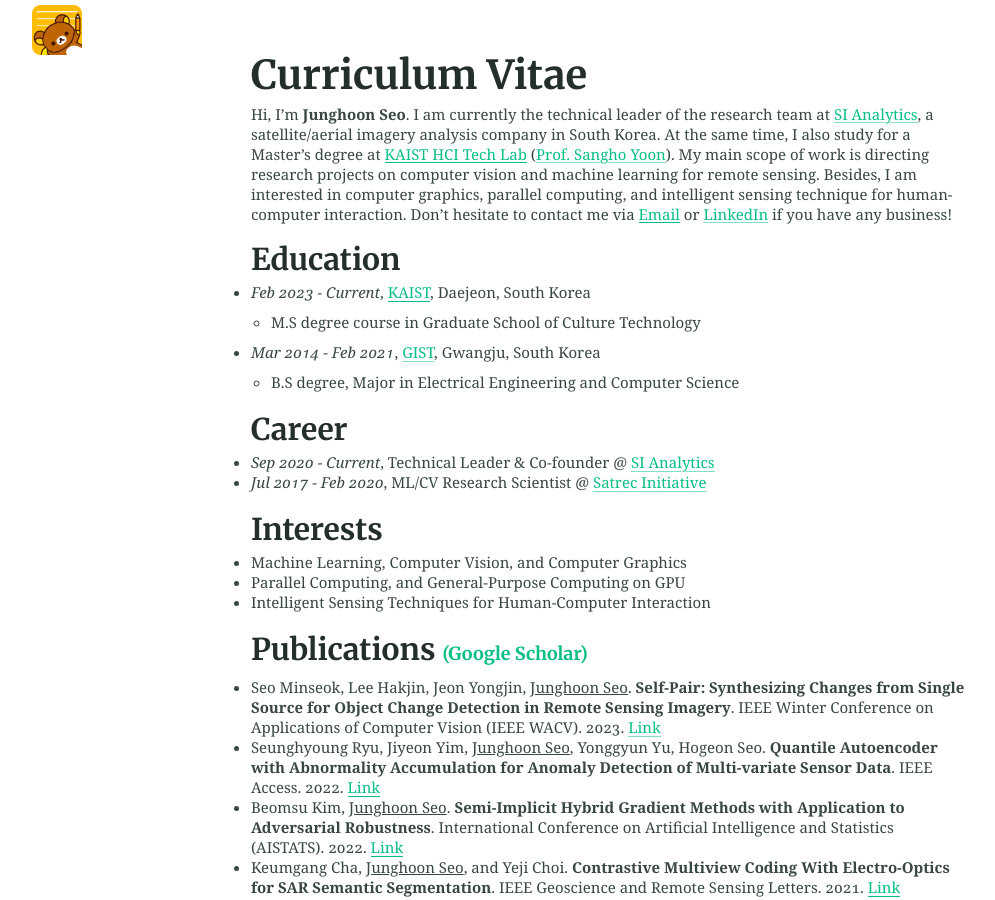
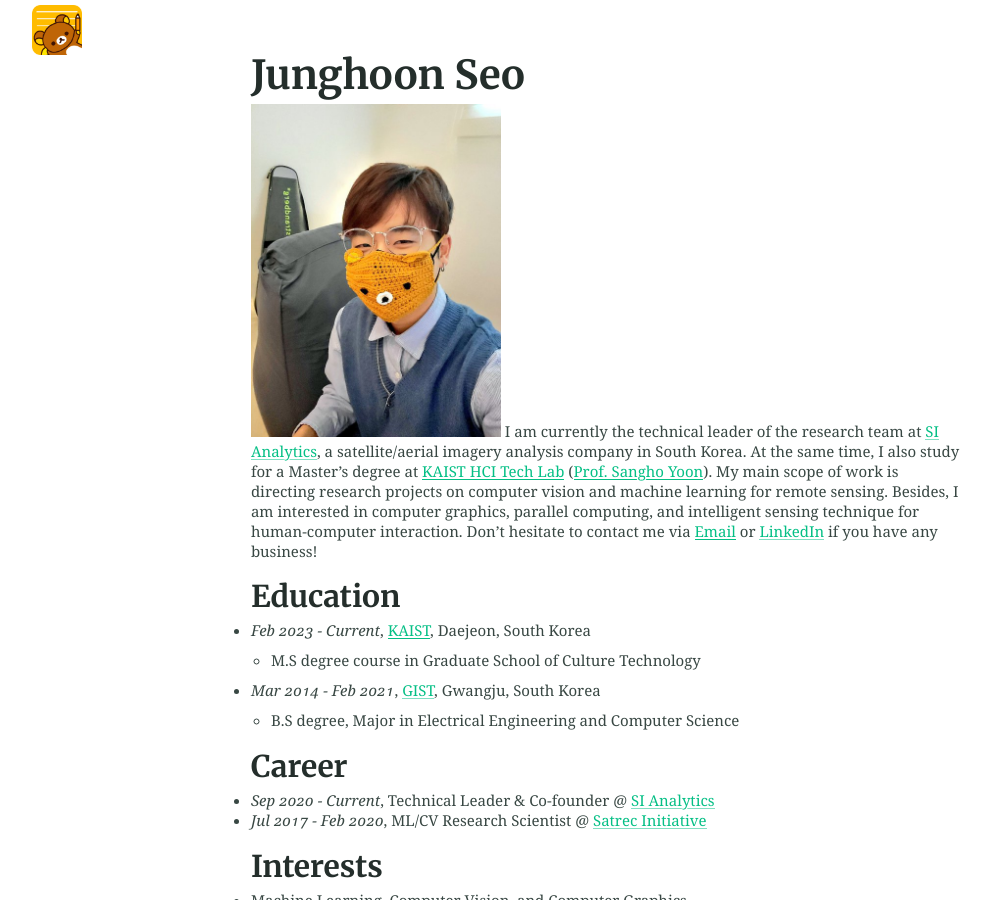
Before and after one commit to mikigom/mikigom.github.io, a Jekyll site: the page built from index.md, in a window 1280 px wide and 900 px high. Shown: the whole window, without its empty margins (32-1027 px from the left). Built offline with Jekyll 4.4.1, drawn with Linux system fonts in a browser that asks for light colours.

Commit message:
Update index.md

```diff
--- a/index.md
+++ b/index.md
@@ -1,8 +1,10 @@
 ---
-title: Curriculum Vitae
+title: Junghoon Seo
 thumbnail: "/assets/logos/rilakkuma-icon-png-8.png"
 ---
-Hi, I'm **Junghoon Seo**. I am currently the technical leader of the research team at [SI Analytics](https://www.si-analytics.ai/eng), a satellite/aerial imagery analysis company in South Korea. At the same time, I also study for a Master's degree at [KAIST HCI Tech Lab](https://hcitech.org/) ([Prof. Sangho Yoon](http://hcidesigner.weebly.com/)). My main scope of work is directing research projects on computer vision and machine learning for remote sensing. Besides, I am interested in computer graphics, parallel computing, and intelligent sensing technique for human-computer interaction. Don't hesitate to contact me via [Email](mailto:jhseo@si-analytics.ai) or [LinkedIn](https://www.linkedin.com/in/junghoon-seo/) if you have any business!
+
+![Image Alt 텍스트](/assets/YN2n7fI_.jpg){: width="250" }
+ I am currently the technical leader of the research team at [SI Analytics](https://www.si-analytics.ai/eng), a satellite/aerial imagery analysis company in South Korea. At the same time, I also study for a Master's degree at [KAIST HCI Tech Lab](https://hcitech.org/) ([Prof. Sangho Yoon](http://hcidesigner.weebly.com/)). My main scope of work is directing research projects on computer vision and machine learning for remote sensing. Besides, I am interested in computer graphics, parallel computing, and intelligent sensing technique for human-computer interaction. Don't hesitate to contact me via [Email](mailto:jhseo@si-analytics.ai) or [LinkedIn](https://www.linkedin.com/in/junghoon-seo/) if you have any business!
 
 ### Education
 * *Feb 2023 - Current*, [KAIST](https://www.kaist.ac.kr/en/), Daejeon, South Korea
```
